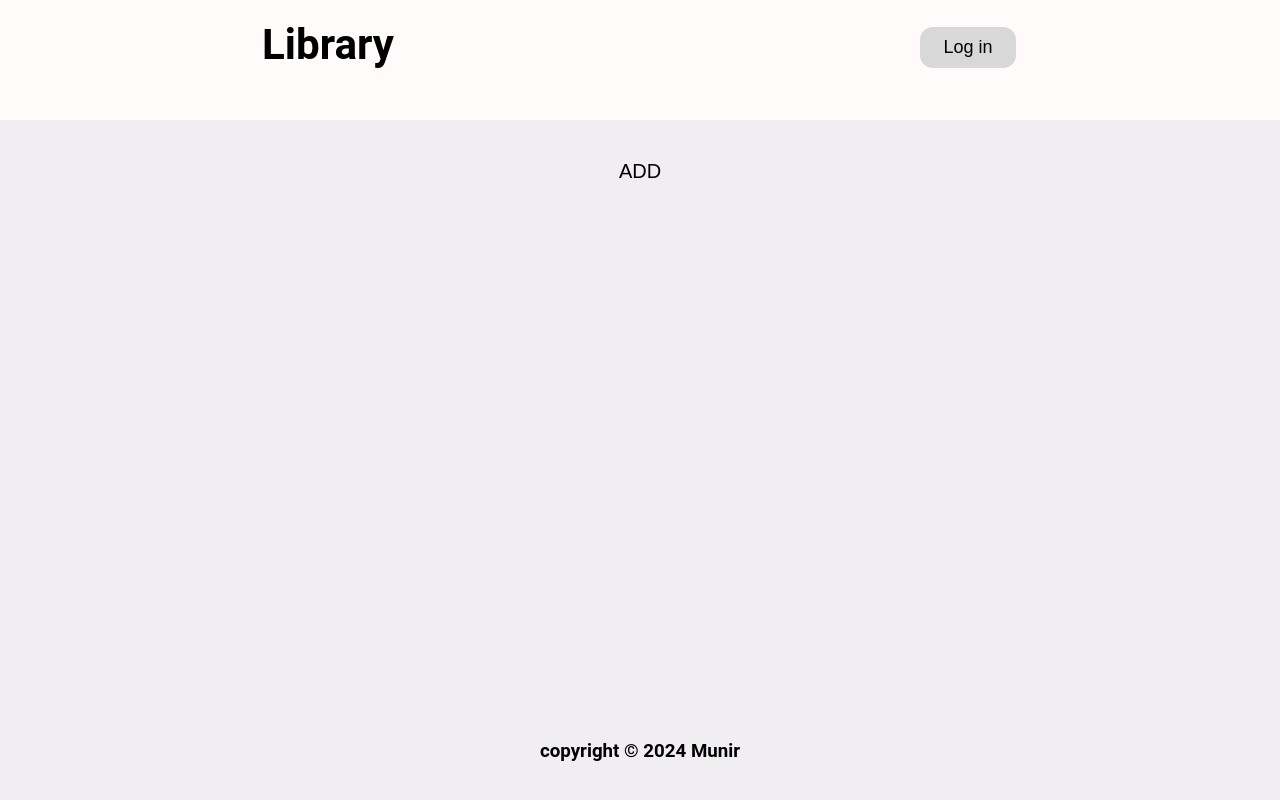
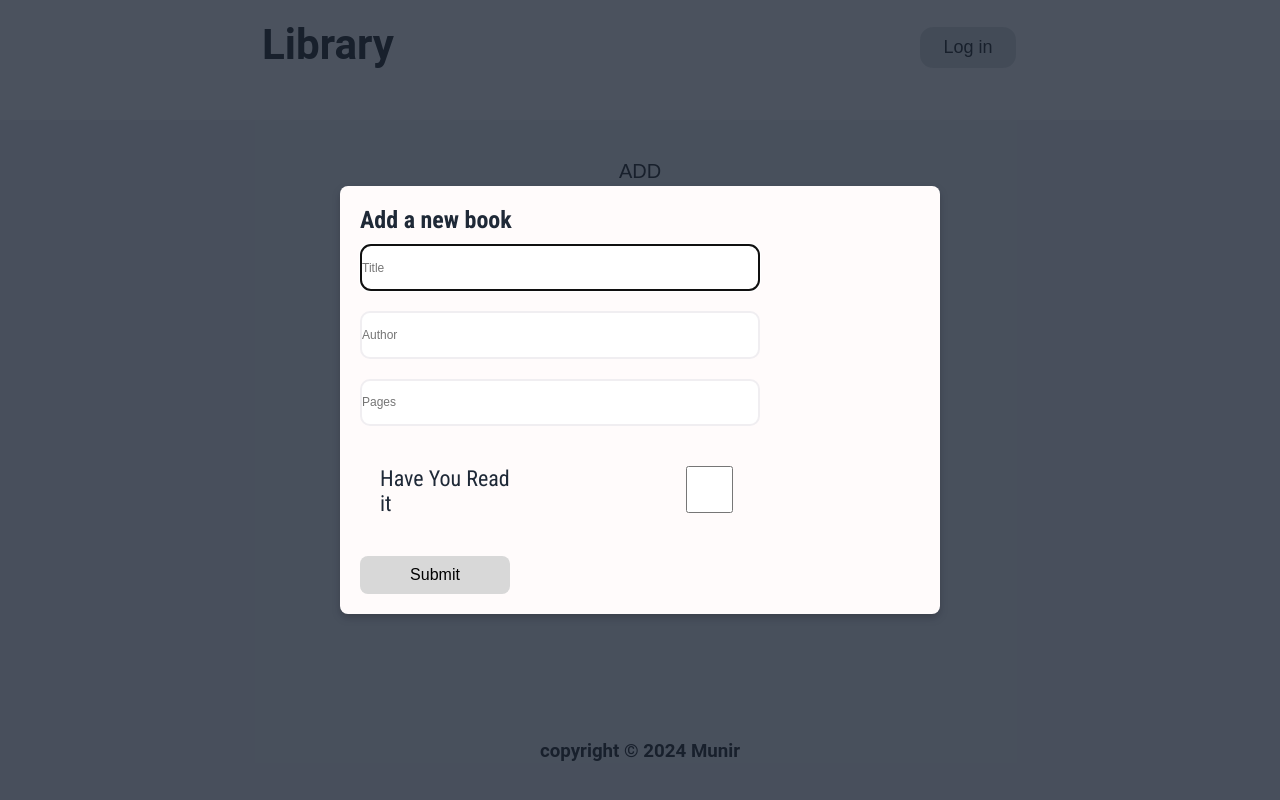
Before and after one commit to Munir0000/TOP, a plain HTML site: page Library/index.html in a window 1280 px wide. Both pictures are taken after a click on the button "ADD". Drawn offline with Linux system fonts and the light colour scheme.

Commit message:
I've Added the The Modal  the modal containes informations related to adding a new book

```diff
--- a/Library/index.html
+++ b/Library/index.html
@@ -24,20 +24,41 @@
 
     <main class="maincont">
         <div class="icon">
-            <button>ADD</button>
+            <button id="openModalBtn">ADD</button>
         </div>
 
+        <dialog id="myModal">
+            <h2>Add a new book</h2>
+            <form action="">
 
-        <div class="childMain">
+                <input type="text" name="title" id="title" placeholder="Title">
+                <input type="text" name="author" id="author" placeholder="Author">
+                <input type="number" name="pages" id="pages" placeholder="Pages">
+                <div class="formCheck">
+                    <label for="">Have You Read it </label>
+                    <input type="checkbox" name="read" id="read" width="100px" height="50px">
+                </div>
+
+                <button id="submitModalBtn" type="submit">Submit</button>
+            </form>
+
+        </dialog>
+        <div class="container">
+            <div class="childMain">
 
 
-        </div>
-        <div class="childMain"></div>
+            </div>
+            <div class="childMain"></div>
 
 
 
 
+        </div>
+
+
+
     </main>
+
     <footer>
         <h3>copyright &copy; 2024 Munir</h3>
     </footer>
--- a/Library/index.js
+++ b/Library/index.js
@@ -0,0 +1,6 @@
+const openModalBtn = document.getElementById("openModalBtn");
+const modal = document.getElementById("myModal");
+const submitModalBtn = document.getElementById("submitModalBtn");
+
+openModalBtn.onclick = () => modal.showModal();
+submitModalBtn.onclick = () => modal.close();
--- a/Library/style.css
+++ b/Library/style.css
@@ -84,3 +84,66 @@ main button {
     /* filter: blur(0.5px); */
     background-color: #D8D8D8;
 }
+
+dialog {
+    font-family: 'Roboto Condensed', sans-serif;
+    background: #FFFBFB;
+    border: none;
+    border-radius: 8px;
+    padding: 20px;
+    max-width: 600px;
+    margin: auto;
+    box-shadow: 0 4px 8px rgba(0, 0, 0, 0.2);
+    color: #1F2937;
+}
+
+dialog::backdrop {
+    background-color: rgba(31, 41, 55, 0.8);
+}
+
+dialog h2 {
+    font-size: 24px;
+    color: #1F2937;
+    margin-bottom: 10px;
+}
+
+dialog p {
+    color: #333333;
+    margin-bottom: 20px;
+}
+
+dialog button {
+    font-size: 16px;
+    padding: 10px 20px;
+    background: #D8D8D8;
+    border: none;
+    border-radius: 8px;
+    cursor: pointer;
+}
+
+dialog button:hover {
+    background-color: #E4B877;
+}
+
+form {
+
+    display: flex;
+    flex-direction: column;
+    gap: 20px;
+}
+
+input {
+
+    width: 400px;
+    height: 47.2px;
+    border-radius: 10px;
+    background: #FFFFFF;
+    border: 2px solid #F0EEF1;
+    font-size: 12px;
+}
+
+.formCheck {
+    display: flex;
+    padding: 20px;
+    font-size: 22px;
+}
```
